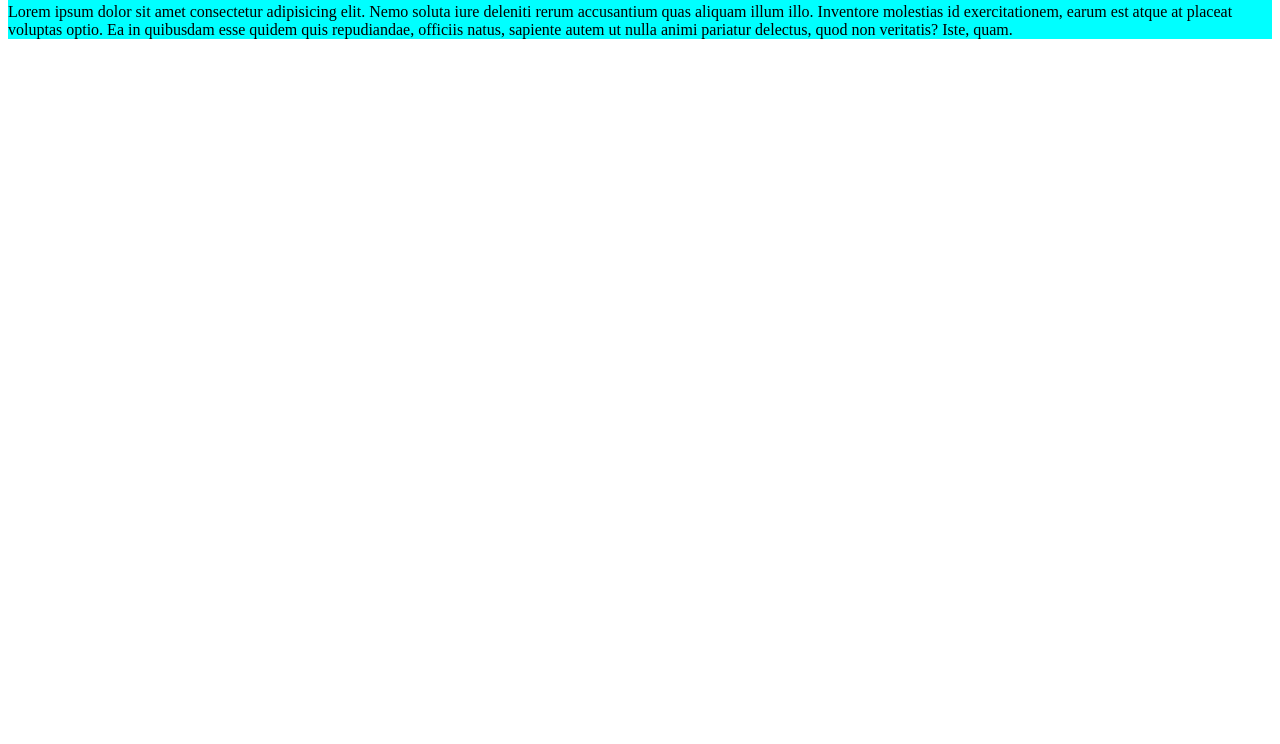
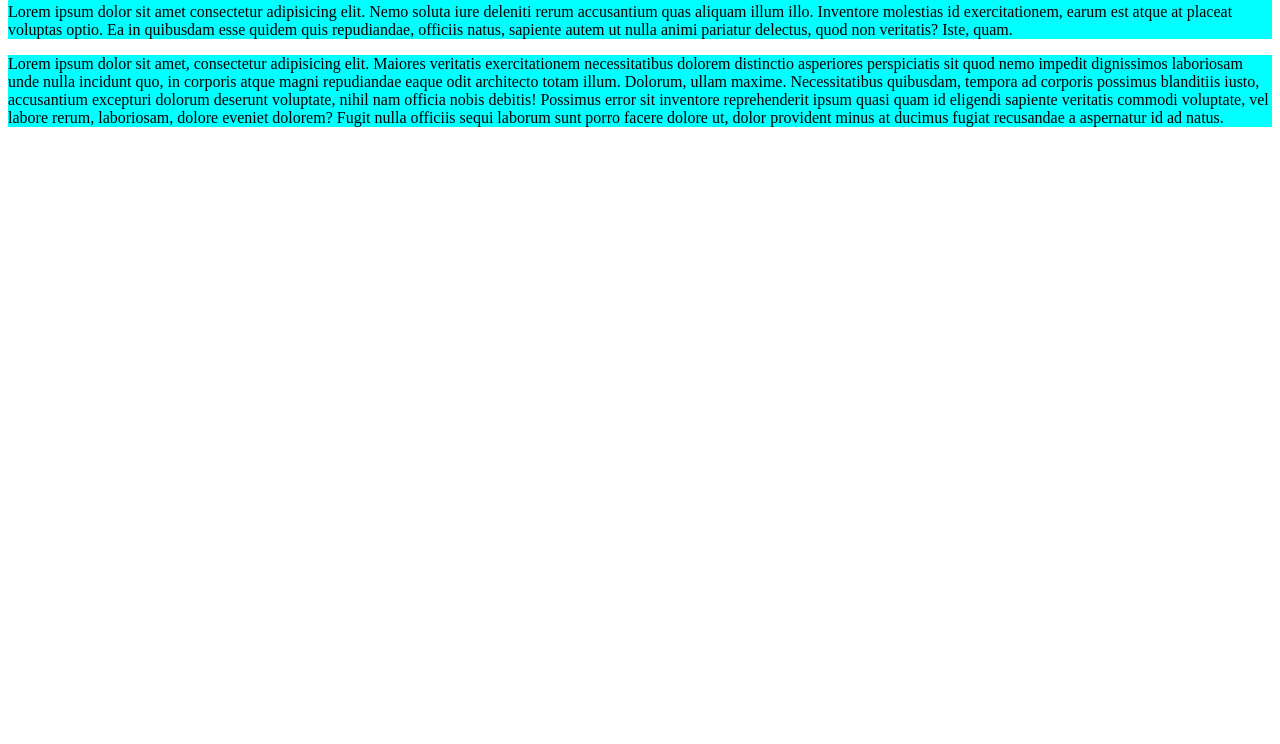
Before and after one commit to mdruman079/first-web-repo, a plain HTML site: page index.html in a window 1280 px wide. Shown: the part 56-800 px from the top of the page. Drawn offline with Linux system fonts and the light colour scheme.

Commit message:
add 3rd commit

```diff
--- a/index.html
+++ b/index.html
@@ -17,5 +17,8 @@
         </h3>
         <p>Lorem ipsum dolor sit amet consectetur adipisicing elit. Nemo soluta iure deleniti rerum accusantium quas aliquam illum illo. Inventore molestias id exercitationem, earum est atque at placeat voluptas optio. Ea in quibusdam esse quidem quis repudiandae, officiis natus, sapiente autem ut nulla animi pariatur delectus, quod non veritatis? Iste, quam.</p>
     </div>
+    <div>
+        Lorem ipsum dolor sit amet, consectetur adipisicing elit. Maiores veritatis exercitationem necessitatibus dolorem distinctio asperiores perspiciatis sit quod nemo impedit dignissimos laboriosam unde nulla incidunt quo, in corporis atque magni repudiandae eaque odit architecto totam illum. Dolorum, ullam maxime. Necessitatibus quibusdam, tempora ad corporis possimus blanditiis iusto, accusantium excepturi dolorum deserunt voluptate, nihil nam officia nobis debitis! Possimus error sit inventore reprehenderit ipsum quasi quam id eligendi sapiente veritatis commodi voluptate, vel labore rerum, laboriosam, dolore eveniet dolorem? Fugit nulla officiis sequi laborum sunt porro facere dolore ut, dolor provident minus at ducimus fugiat recusandae a aspernatur id ad natus.
+    </div>
 </body>
 </html>
```
